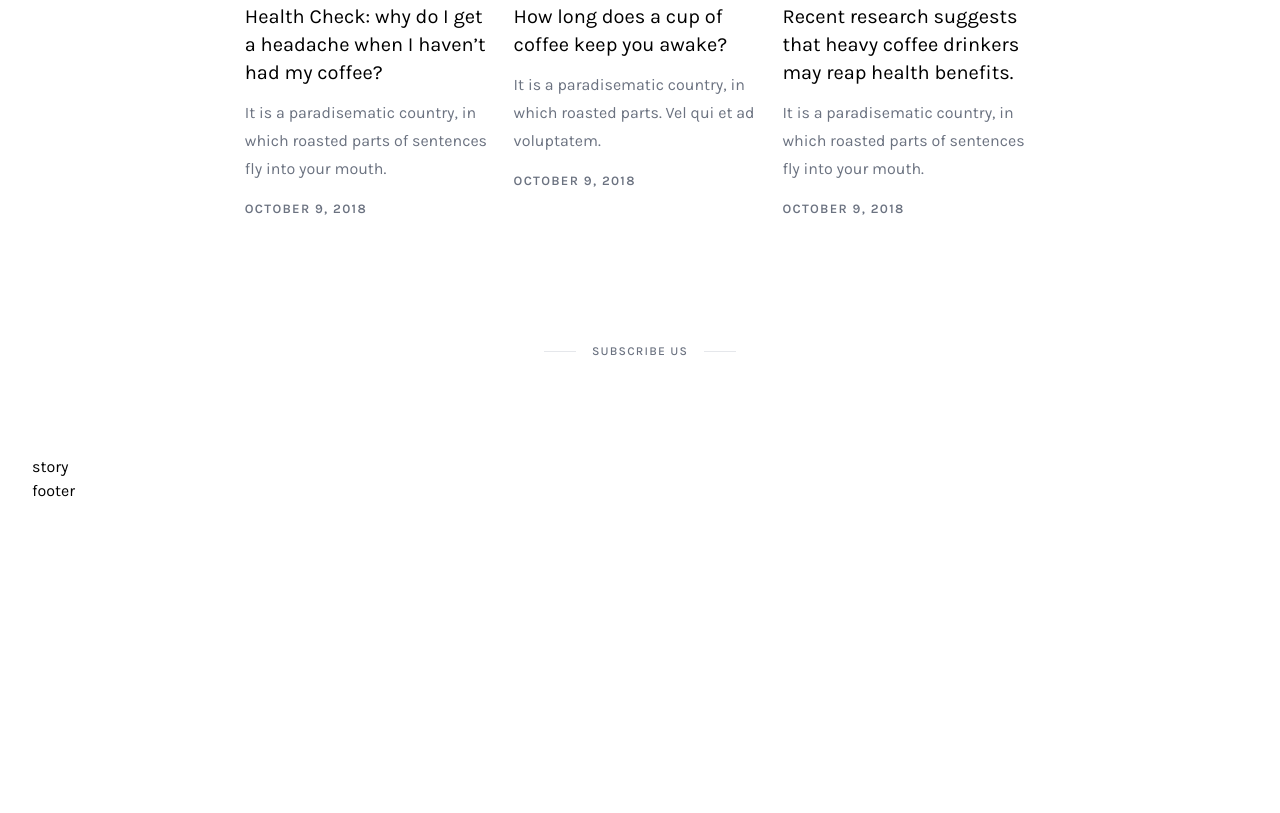
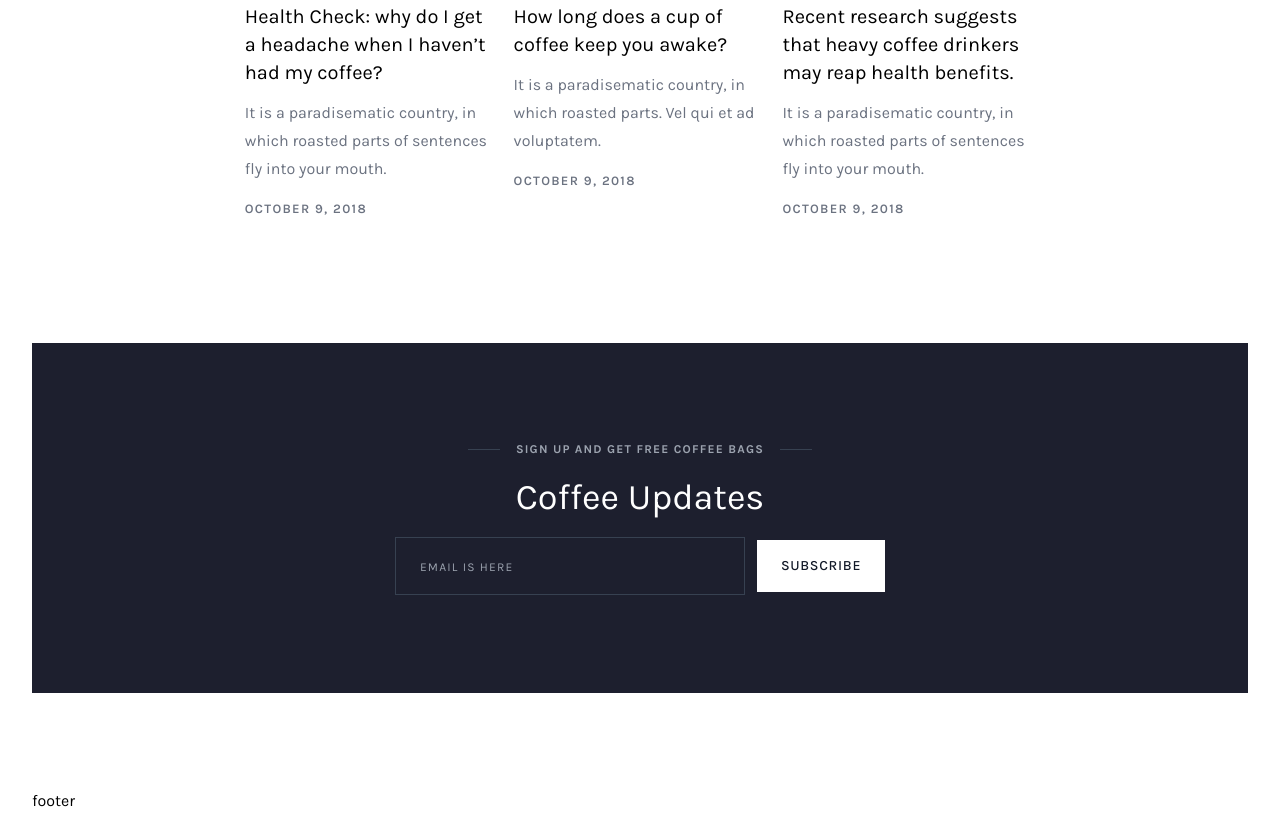
Before and after one commit to Gnoth2n5/tailwind-coffee-style, a website: page public/index.html in a window 1280 px wide. Shown: the part 5211-6024 px from the top of the page. Before the commit the page ends 5714 px from the top, so only its background shows below. Drawn offline with nearby package versions, Linux system fonts and the light colour scheme; files that its build step writes are made by us from their sources.

Commit message:
add subscribe

```diff
--- a/public/index.html
+++ b/public/index.html
@@ -474,22 +474,27 @@
                 <div class="coffee-magazine w-[95%] xl:w-[65%] mx-auto mb-24">
                     <div class="flex flex-col md:flex-row justify-center items-center gap-5">
                         <div class="ct-magazine-image basis-1/2 md:flex md:flex-row gap-5 w-full h-full mb-5 md:mb-0">
-                            <div class="ct-big-image mb-3 xs:mb-5 md:mb-0 basis-2/3 h-[280px] bg-[url('./image/magazine1.jpg')] bg-cover bg-no-repeat bg-center">
+                            <div
+                                class="ct-big-image mb-3 xs:mb-5 md:mb-0 basis-2/3 h-[280px] bg-[url('./image/magazine1.jpg')] bg-cover bg-no-repeat bg-center">
 
                             </div>
                             <div class="ct-small-image basis-1/3 flex flex-row md:flex-col gap-3 xs:gap-5">
-                                <div class="small1 basis-1/2 xs:h-[200px] md:h-[130px] h-[130px] bg-[url('./image/magazine2.jpg')] bg-cover bg-no-repeat bg-center">
+                                <div
+                                    class="small1 basis-1/2 xs:h-[200px] md:h-[130px] h-[130px] bg-[url('./image/magazine2.jpg')] bg-cover bg-no-repeat bg-center">
 
                                 </div>
-                                <div class="small2 basis-1/2 xs:h-[200px] md:h-[130px] h-[130px] bg-[url('./image/product6.jpg')] bg-cover bg-no-repeat bg-center">
+                                <div
+                                    class="small2 basis-1/2 xs:h-[200px] md:h-[130px] h-[130px] bg-[url('./image/product6.jpg')] bg-cover bg-no-repeat bg-center">
 
                                 </div>
                             </div>
                         </div>
                         <div class="ct-magazine-post basis-1/2 pl-8 xl:pl-14 text-center md:text-left">
-                            <div class="uppercase tracking-widest text-gray-500 font-medium text-xs mb-4">Premium Offer</div>
+                            <div class="uppercase tracking-widest text-gray-500 font-medium text-xs mb-4">Premium Offer
+                            </div>
                             <div class="text-4xl mb-4">Get our Coffee Magazine</div>
-                            <div class="text-gray-500 leading-7 mb-4">The most versatile furniture system ever created. Designed to fit your life.</div>
+                            <div class="text-gray-500 leading-7 mb-4">The most versatile furniture system ever created.
+                                Designed to fit your life.</div>
                             <div class="ct-button bg-black text-white w-max mx-auto md:mx-0">Start Shopping</div>
                         </div>
                     </div>
@@ -516,7 +521,8 @@
                                     <div class="w-full h-full hover:bg-gray-900 hover:bg-opacity-10
                                     hover:transition-all hover:ease-in-out hover:duration-500 relative group">
                                         <div class="ct-button absolute bg-white text-gray-900 w-11/12 bottom-4 left-1/2 -translate-x-1/2
-                                        text-center hidden group-hover:block group-hover:animate-fadeIn">Read the Full Story
+                                        text-center hidden group-hover:block group-hover:animate-fadeIn">Read the Full
+                                            Story
                                         </div>
                                     </div>
                                 </a>
@@ -524,12 +530,15 @@
 
                             <div class="text-left my-6 ">
                                 <a href="#" class="">
-                                    <div class="text-xl mb-3 hover:text-coffee-400">Health Check: why do I get a headache when I haven’t had my coffee?</div>
+                                    <div class="text-xl mb-3 hover:text-coffee-400">Health Check: why do I get a
+                                        headache when I haven’t had my coffee?</div>
                                 </a>
                                 <div class="text-gray-500 leading-7 mb-3">
-                                    It is a paradisematic country, in which roasted parts of sentences fly into your mouth.
+                                    It is a paradisematic country, in which roasted parts of sentences fly into your
+                                    mouth.
                                 </div>
-                                <div class="text-gray-500 leading-7 uppercase text-[13px] font-semibold tracking-widest">
+                                <div
+                                    class="text-gray-500 leading-7 uppercase text-[13px] font-semibold tracking-widest">
                                     October 9, 2018
                                 </div>
                             </div>
@@ -543,7 +552,8 @@
                                     <div class="w-full h-full hover:bg-gray-900 hover:bg-opacity-10
                                     hover:transition-all hover:ease-in-out hover:duration-500 relative group">
                                         <div class="ct-button absolute bg-white text-gray-900 w-11/12 bottom-4 left-1/2 -translate-x-1/2
-                                        text-center hidden group-hover:block group-hover:animate-fadeIn">Read the Full Story
+                                        text-center hidden group-hover:block group-hover:animate-fadeIn">Read the Full
+                                            Story
                                         </div>
                                     </div>
                                 </a>
@@ -551,12 +561,14 @@
 
                             <div class="text-left my-6 ">
                                 <a href="#" class="">
-                                    <div class="text-xl mb-3 hover:text-coffee-400">How long does a cup of coffee keep you awake?</div>
+                                    <div class="text-xl mb-3 hover:text-coffee-400">How long does a cup of coffee keep
+                                        you awake?</div>
                                 </a>
                                 <div class="text-gray-500 leading-7 mb-3">
                                     It is a paradisematic country, in which roasted parts. Vel qui et ad voluptatem.
                                 </div>
-                                <div class="text-gray-500 leading-7 uppercase text-[13px] font-semibold tracking-widest">
+                                <div
+                                    class="text-gray-500 leading-7 uppercase text-[13px] font-semibold tracking-widest">
                                     October 9, 2018
                                 </div>
                             </div>
@@ -570,7 +582,8 @@
                                     <div class="w-full h-full hover:bg-gray-900 hover:bg-opacity-10
                                     hover:transition-all hover:ease-in-out hover:duration-500 relative group">
                                         <div class="ct-button absolute bg-white text-gray-900 w-11/12 bottom-4 left-1/2 -translate-x-1/2
-                                        text-center hidden group-hover:block group-hover:animate-fadeIn">Read the Full Story
+                                        text-center hidden group-hover:block group-hover:animate-fadeIn">Read the Full
+                                            Story
                                         </div>
                                     </div>
                                 </a>
@@ -578,12 +591,15 @@
 
                             <div class="text-left my-6 ">
                                 <a href="#" class="">
-                                    <div class="text-xl mb-3 hover:text-coffee-400">Recent research suggests that heavy coffee drinkers may reap health benefits.</div>
+                                    <div class="text-xl mb-3 hover:text-coffee-400">Recent research suggests that heavy
+                                        coffee drinkers may reap health benefits.</div>
                                 </a>
                                 <div class="text-gray-500 leading-7 mb-3">
-                                    It is a paradisematic country, in which roasted parts of sentences fly into your mouth.
+                                    It is a paradisematic country, in which roasted parts of sentences fly into your
+                                    mouth.
                                 </div>
-                                <div class="text-gray-500 leading-7 uppercase text-[13px] font-semibold tracking-widest">
+                                <div
+                                    class="text-gray-500 leading-7 uppercase text-[13px] font-semibold tracking-widest">
                                     October 9, 2018
                                 </div>
                             </div>
@@ -593,13 +609,33 @@
                     </div>
                 </div> <!--end lifestyle-story-->
 
-                <div class="ct-subheadline">
-                    <div class="decor-line"></div>
-                    <div class="label">Subscribe Us</div>
-                    <div class="decor-line"></div>
-                </div>
 
-                <div class="subscribe-us">story</div> <!--end subscribe-us-->
+                <div class="subscribe-us h-[350px] bg-[#1d1f2e] flex flex-col justify-center items-center mb-24">
+
+                    <div class="flex justify-center items-center px-6 xs:px-0 mb-5">
+                        <div class="w-8 h-px bg-gray-700"></div>
+                        <div class="uppercase mx-4 tracking-widest text-gray-400 font-bold text-xs text-center">SIGN UP
+                            AND GET FREE COFFEE BAGS</div>
+                        <div class="w-8 h-px bg-gray-700"></div>
+                    </div>
+
+                    <div class="text-4xl mb-5 text-white">Coffee Updates</div>
+
+                    <div class="ct-form">
+                        <div class="flex flex-col md:flex-row justify-center items-center gap-3">
+                            <div class="ct-form-item text-center">
+                                <input type="email" placeholder="Email is here" class="px-6 py-4 w-[350px] max-w-[80%] xs:max-w-full bg-inherit border-[1px] border-gray-700 outline-none
+                                 text-white hover:border-gray-300 duration-500 focus:border-gray-300 placeholder:uppercase placeholder:text-xs
+                                 placeholder:tracking-widest placeholder:font">
+                            </div>
+                            <div class="ct-form-item">
+                                <button type="submit" class="ct-button bg-white text-gray-900 w-max max-h-[54px]">Subscribe</button>
+                            </div>
+                        </div>
+                    </div>
+
+
+                </div> <!--end subscribe-us-->
 
             </main>
             <footer>
@@ -607,6 +643,7 @@
             </footer>
         </div> <!-- end content wrapper -->
     </div> <!--end root-->
+
 </body>
 
 </html>
```
